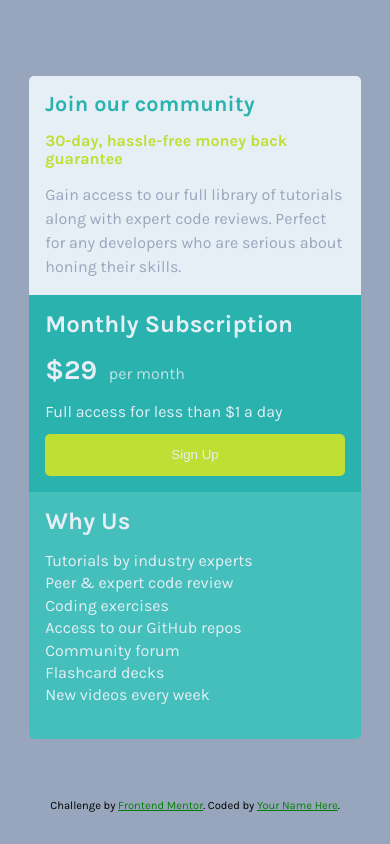
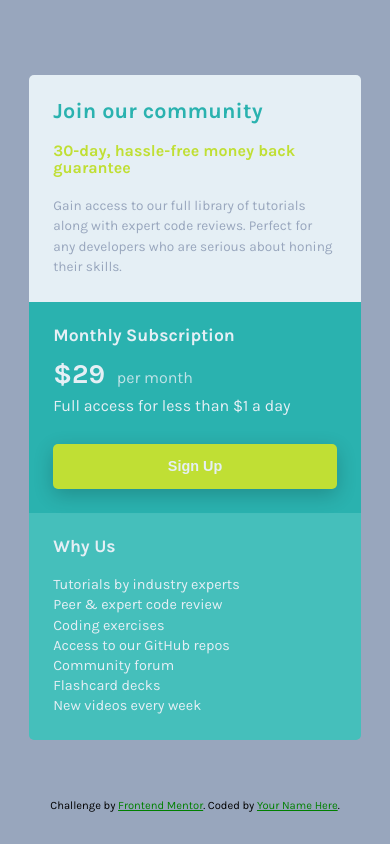
Before and after one commit to NorimNori/single-price-grid-component, a plain HTML site: page index.html in a window 390 px wide. Drawn offline with Linux system fonts and the light colour scheme; a web font is replaced by a local one.

Commit message:
feat: add mobile styles

```diff
--- a/styles/_colors.scss
+++ b/styles/_colors.scss
@@ -5,3 +5,4 @@ $brightYellow: hsl(71, 73%, 54%);
 $lightGray: hsl(204, 43%, 93%);
 $transparentLightGray: hsla(204, 43%, 93%, .8);
 $grayishBlue: hsl(218, 22%, 67%);
+$shadowBlack: hsla(0, 0%, 0%, .2);
--- a/styles/index.scss
+++ b/styles/index.scss
@@ -6,25 +6,27 @@
 
 .subscription {
     width: 85vw;
+    margin: 3rem 0;
 
     &__info {
-        @include mixins.centerGrid;
-        gap: 1em;
+        display: flex;
+        flex-direction: column;
+        gap: 1.2em;
         background-color: colors.$lightGray;
         border-radius: 5px 5px 0 0;
-        padding: 1em;
+        padding: 1.5em;
     }
 
     &__title {
         color: colors.$cyan;
-        width: 100%;
         font-size: 1.35rem;
         letter-spacing: 0.01em;
     }
 
     &__guarantee {
-        @include mixins.centerGrid;
-        gap: 1em;
+        display: flex;
+        flex-direction: column;
+        gap: 1.5em;
         color: colors.$brightYellow;
         font-size: 1rem;
         font-weight: 700;
@@ -32,20 +34,31 @@
 
     &__description {
         color: colors.$grayishBlue;
+        font-size: .85rem;
         line-height: 1.5;
     }
 
     &__pricing {
+        gap: 1em;
         background-color: colors.$cyan;
         color: colors.$lightGray;
-        padding: 1em;
+        padding: 1.5em;
+
+        &-title {
+            font-size: 1.1rem;
+            font-weight: 700;
+        }
     }
 
     &__price {
-        padding: 1em 0;
+        padding: .8em 0 .4em;
 
         &-value {
             font-size: 1.7rem;
+        }
+
+        &-description {
+            font-size: 1rem;
         }
 
         &-period {
@@ -57,23 +70,38 @@
 
     &__button {
         background-color: colors.$brightYellow;
+        font-size: .9rem;
+        font-weight: 700;
         width: 100%;
         border: none;
         padding: 1em;
-        margin: 1em 0 0;
+        margin: 2em 0 0;
         border-radius: 5px;
         color: colors.$lightGray;
+        box-shadow: 0 6px 20px colors.$shadowBlack
     }
 
     &__benefits {
+        display: flex;
+        flex-direction: column;
+        gap: 1.2em;
+        text-align: start;
         background-color: colors.$brightCyan;
         color: colors.$lightGray;
         border-radius: 0 0 5px 5px;
-        padding: 1em;
+        padding: 1.5em;
+
+        &-title {
+            font-size: 1.1rem;
+            font-weight: 700;
+        }
 
         &-list {
+            width: 100%;
             padding: 0;
+            margin: 0;
             line-height: 1.4;
+            font-size: .9rem;
         }
     }
 }
```
Also changed, not shown: styles/index.css.
